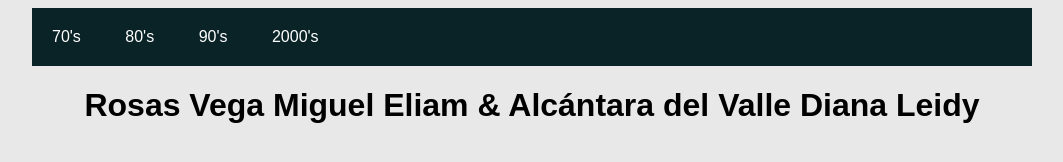
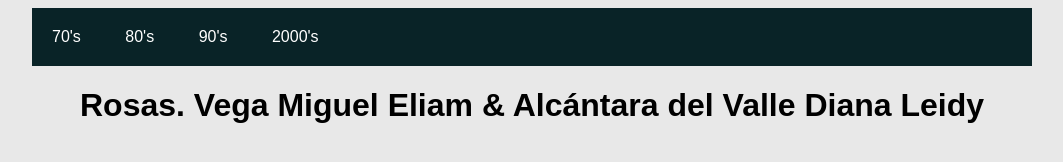
Before and after one commit to eliamvega/Practica1_equipo11, a plain HTML site: page index.html in a window 1280 px wide. Shown: the whole page, without its empty margins (108-1171 px from the left). Drawn offline with Linux system fonts and the light colour scheme.

Commit message:
Update index.html

```diff
--- a/index.html
+++ b/index.html
@@ -13,6 +13,6 @@
 			<li><a href="90's.html">90's</a></li>
 			<li><a href="2000's.html">2000's</a></li>
 				</ul>
-		<center><h1>Rosas Vega Miguel Eliam & Alcántara del Valle Diana Leidy </h1>
+		<center><h1>Rosas. Vega Miguel Eliam & Alcántara del Valle Diana Leidy </h1>
 	</body>
 </html>
```
